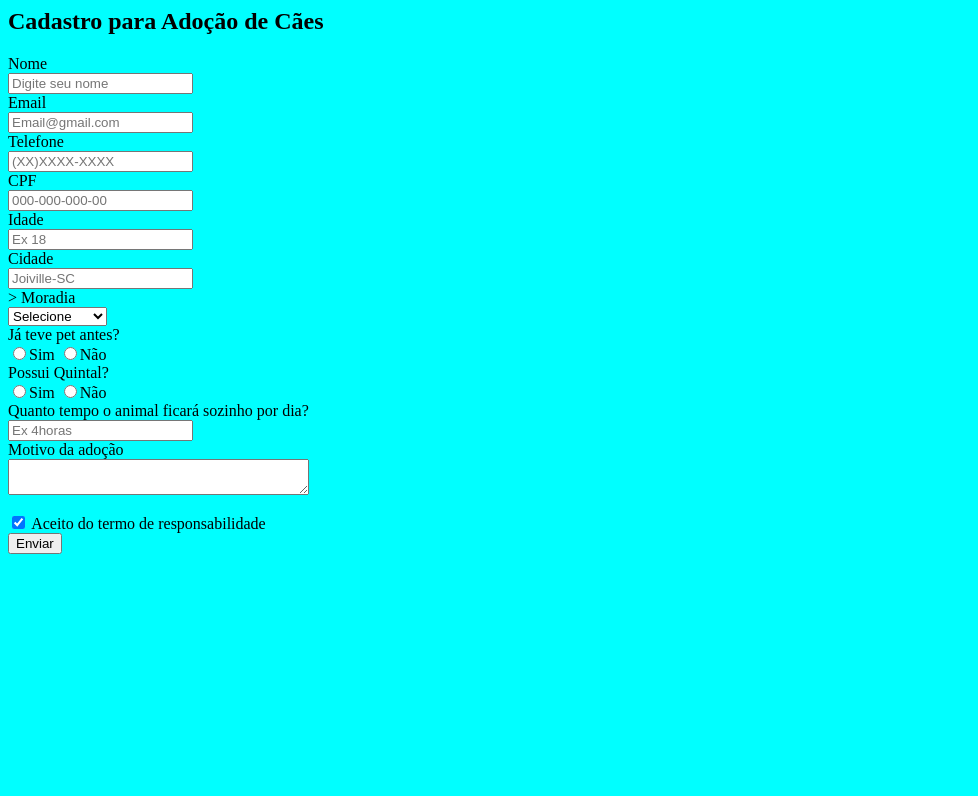
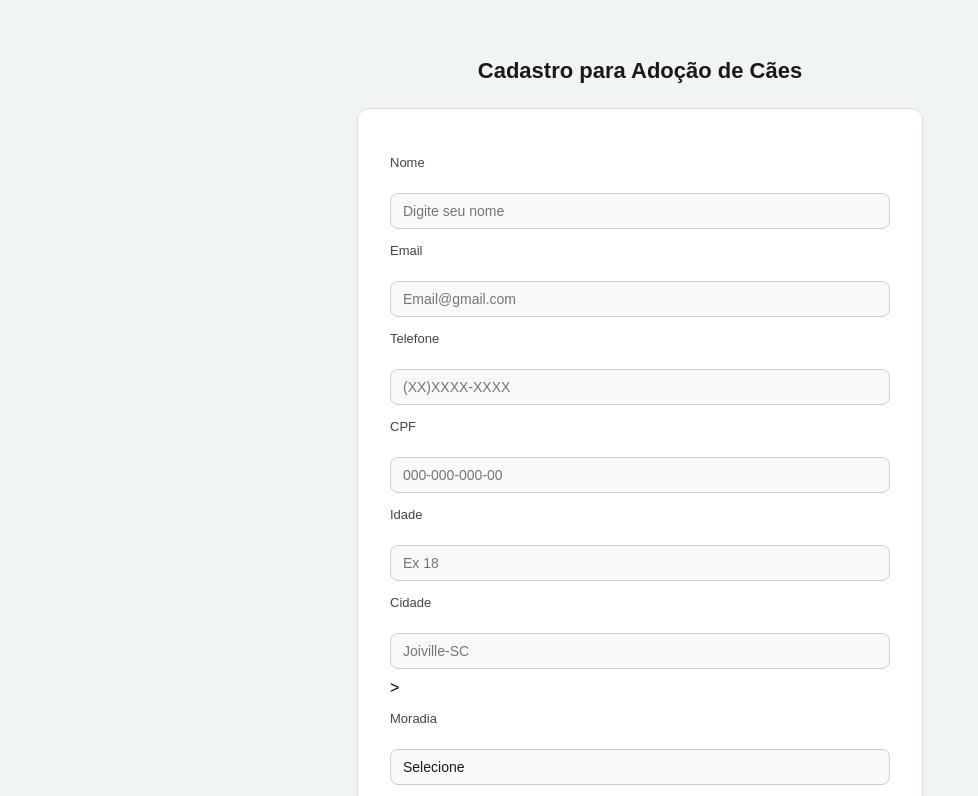
Before and after one commit to EduardoLopes17/Projeto-Cachorro, a plain HTML site: page index.html in a window 1280 px wide. Shown: the top 796 px of the page, without its empty margins (0-978 px from the left). Drawn offline with Linux system fonts and the light colour scheme.

Commit message:
add - fiz a estilização do site

```diff
--- a/styles/style.css
+++ b/styles/style.css
@@ -1,3 +1,149 @@
-body{
-    background-color: aqua;
+css* {
+  box-sizing: border-box;
+  margin: 0;
+  padding: 0;
 }
+
+body {
+  font-family: Arial, sans-serif;
+  background-color: #f0f4f2;
+  display: flex;
+  flex-direction: column;
+  align-items: center;
+  padding: 2rem 1rem;
+  min-height: 100vh;
+}
+
+h2 {
+  font-size: 22px;
+  font-weight: 600;
+  color: #1a1a1a;
+  margin-bottom: 1.5rem;
+  text-align: center;
+}
+
+form {
+  background: #ffffff;
+  border-radius: 12px;
+  border: 1px solid #ddd;
+  padding: 2rem;
+  width: 100%;
+  max-width: 500px;
+}
+
+label {
+  display: block;
+  font-size: 13px;
+  font-weight: 500;
+  color: #444;
+  margin-top: 14px;
+  margin-bottom: 5px;
+}
+
+input[type="text"],
+input[type="email"] {
+  width: 100%;
+  padding: 9px 12px;
+  border-radius: 8px;
+  border: 1px solid #ccc;
+  background-color: #f9f9f9;
+  font-size: 14px;
+  color: #1a1a1a;
+  outline: none;
+  transition: border-color 0.2s;
+}
+
+input[type="text"]:focus,
+input[type="email"]:focus {
+  border-color: #1D9E75;
+  background-color: #fff;
+}
+
+select {
+  width: 100%;
+  padding: 9px 12px;
+  border-radius: 8px;
+  border: 1px solid #ccc;
+  background-color: #f9f9f9;
+  font-size: 14px;
+  color: #1a1a1a;
+  outline: none;
+  cursor: pointer;
+  appearance: none;
+  transition: border-color 0.2s;
+}
+
+select:focus {
+  border-color: #1D9E75;
+}
+
+textarea {
+  width: 100%;
+  padding: 9px 12px;
+  border-radius: 8px;
+  border: 1px solid #ccc;
+  background-color: #f9f9f9;
+  font-size: 14px;
+  color: #1a1a1a;
+  font-family: inherit;
+  resize: vertical;
+  outline: none;
+  transition: border-color 0.2s;
+}
+
+textarea:focus {
+  border-color: #1D9E75;
+}
+
+input[type="radio"] {
+  accent-color: #1D9E75;
+  margin-right: 4px;
+  cursor: pointer;
+}
+
+input[type="checkbox"] {
+  accent-color: #1D9E75;
+  margin-right: 6px;
+  cursor: pointer;
+}
+
+div {
+  margin-top: 10px;
+}
+
+button[type="submit"] {
+  width: 100%;
+  margin-top: 20px;
+  padding: 11px;
+  border-radius: 8px;
+  border: none;
+  background-color: #1D9E75;
+  color: #fff;
+  font-size: 15px;
+  font-weight: 600;
+  cursor: pointer;
+  font-family: inherit;
+  transition: background-color 0.2s, transform 0.1s;
+}
+
+button[type="submit"]:hover {
+  background-color: #178a63;
+}
+
+button[type="submit"]:active {
+  transform: scale(0.98);
+}
+
+#resultado {
+  margin-top: 1rem;
+  text-align: center;
+  font-size: 14px;
+  font-weight: 500;
+  color: #0F6E56;
+  background-color: #e1f5ee;
+  border: 1px solid #9FE1CB;
+  border-radius: 8px;
+  padding: 12px;
+  max-width: 500px;
+  width: 100%;
+}
```
